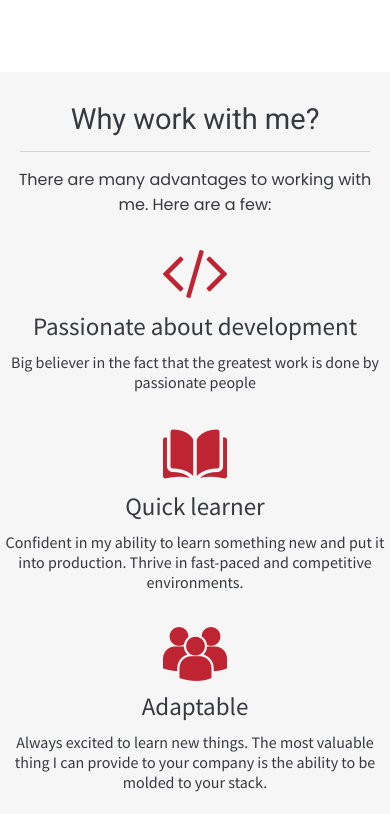
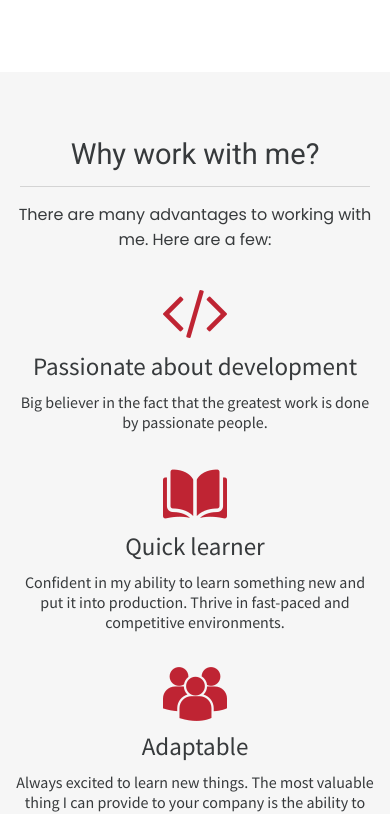
Before and after one commit to jsunga/portfolio, a React (Create React App) app: page / in a window 390 px wide. Shown: the part 3205-4019 px from the top of the page. Built offline with nearby package versions, Linux system fonts and the light colour scheme.

Commit message:
fix skills responsive layout

```diff
--- a/src/components/Contact.js
+++ b/src/components/Contact.js
@@ -95,12 +95,12 @@ export default class Contact extends Component {
     return (
       <Body id='contact'>
         <Container>
-          <LeftContainer className='wow bounceInUp'>
+          <LeftContainer className='wow bounceInUp' data-wow-duration='1s'>
             <Header>Connect with me</Header>
             <Description>Want to get in touch? I share my passion for development anywhere I can.</Description>
           </LeftContainer>
           <RightContainer>
-            <Links className='wow heartBeat'>
+            <Links className='wow heartBeat' data-wow-duration='2s'>
               <a href="mailto:jawynsunga@yahoo.com" target="_top"><Image src={email} alt="socialmedia" /></a>
               <a href="https://github.com/jsunga" target="_blank" rel="noopener noreferrer"><Image src={github} alt="socialmedia" /></a>
               <a href="https://www.linkedin.com/in/jsunga16/" target="_blank" rel="noopener noreferrer"><Image src={linkedin} alt="socialmedia" /></a>
--- a/src/components/WhyMe.js
+++ b/src/components/WhyMe.js
@@ -6,19 +6,25 @@ import code from './images/code.png'
 
 const Body = styled.div`
   background-color: #f6f6f6;
+
+  @media (min-width: 768px) {
+    height: 550px;
+    display: flex;
+    justify-content: center;
+    align-items: center;
+  }
+
+  @media (max-width: 768px) {
+    padding-top: 65px;
+    padding-bottom: 65px;
+  }
 `
 
 const Container = styled.div`
   color: #373a3c;
   max-width: 1200px;
-  margin: 0 auto;
-  padding-top: 30px;
-  padding-bottom: 20px;
-
-  @media (min-width: 768px) {
-    height: 450px;
-    padding-top: 150px;
-  }
+  margin-left: 15px;
+  margin-right: 15px;
 `
 
 const Header = styled.div`
@@ -28,15 +34,18 @@ const Header = styled.div`
   border-bottom: 1px solid #d4d4d4;
   padding-bottom: 15px;
   width: 350px;
-  margin: 0 auto;
+  margin: 0 auto
 `
 
 const Intro = styled.div`
   font-family: 'Poppins', sans-serif;
   font-size: 16px;
   text-align: center;
-  padding: 15px;
-  margin-bottom: 10px;
+  padding-top: 15px;
+
+  @media (min-width: 768px) {
+    padding: 15px;
+  }
 `
 
 const Wrapper = styled.div`
@@ -47,11 +56,14 @@ const Wrapper = styled.div`
 
 const Content = styled.div`
   font-family: 'Source Sans Pro', sans-serif;
-  padding-bottom: 30px;
 
   @media (min-width: 768px) {
     width: 33.33%;
     padding: 5px;
+  }
+
+  @media (max-width: 768px) {
+    padding-top: 30px;
   }
 `
 
@@ -65,38 +77,30 @@ const Description = styled.div`
   text-align: center;
 `
 
-const IconContainer = styled.div`
-  text-align: center;
-`
-
-const Icon = styled.img`
-
-`
-
 export default class WhyMe extends Component {
 
   render() {
     return (
       <Body>
         <Container>
-          <Header className='wow zoomIn'>Why work with me?</Header>
-          <Intro className='wow zoomIn'>There are many advantages to working with me. Here are a few:</Intro>
+          <Header className='wow zoomIn' data-wow-duration='2s'>Why work with me?</Header>
+          <Intro className='wow zoomIn' data-wow-duration='2s'>There are many advantages to working with me. Here are a few:</Intro>
           <Wrapper>
-            <Content className='wow fadeIn'>
-              <IconContainer><Icon src={code} alt='icon' /></IconContainer>
+            <Content className='wow fadeIn' data-wow-duration='1s'>
+              <Description><img src={code} alt='icon' /></Description>
               <Title>Passionate about development</Title>
-              <Description>Big believer in the fact that the greatest work is done by passionate people</Description>
+              <Description>Big believer in the fact that the greatest work is done by passionate people.</Description>
             </Content>
-            <Content className='wow fadeIn' data-wow-delay='.2s'>
-              <IconContainer><Icon src={book} alt='icon' /></IconContainer>
+            <Content className='wow fadeIn' data-wow-delay='.5s' data-wow-duration='1s'>
+              <Description><img src={book} alt='icon' /></Description>
               <Title>Quick learner</Title>
               <Description>
                 Confident in my ability to learn something new and put it into production.
                 Thrive in fast-paced and competitive environments.
               </Description>
             </Content>
-            <Content className='wow fadeIn' data-wow-delay='.4s'>
-              <IconContainer><Icon src={adapt} alt='icon' /></IconContainer>
+            <Content className='wow fadeIn' data-wow-delay='1s' data-wow-duration='1s'>
+              <Description><img src={adapt} alt='icon' /></Description>
               <Title>Adaptable</Title>
               <Description>
                 Always excited to learn new things. The most valuable thing I can provide to your
```
Also changed, not shown: src/components/test.js (deleted).
